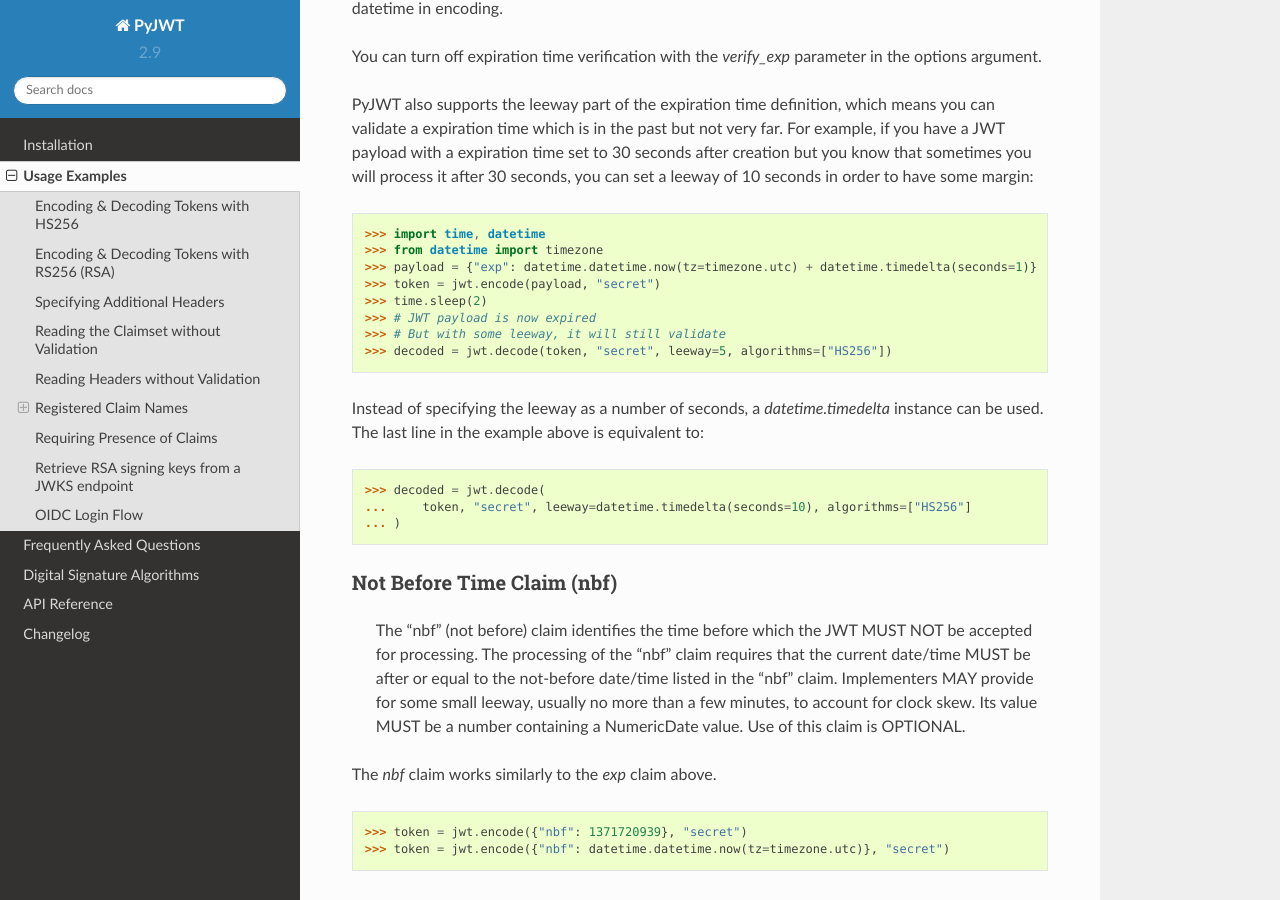
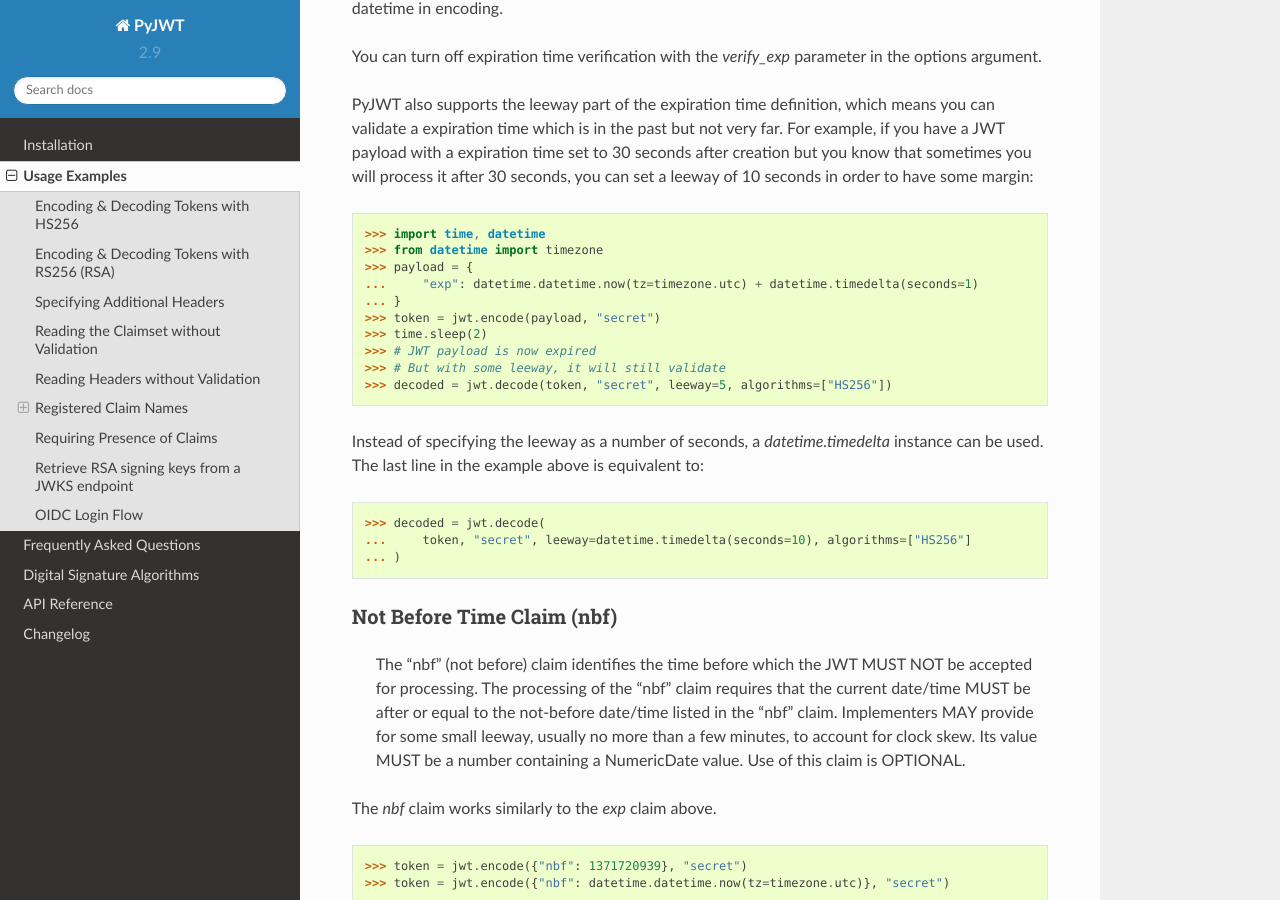
Before and after one commit to jpadilla/pyjwt, a Sphinx documentation site: the page built from docs/usage.rst, in a window 1280 px wide and 900 px high, scrolled down 2892 px. Built offline with Sphinx 7.4.7 and the Read the Docs theme 2.0.0, drawn with Linux system fonts in a browser that asks for light colours; some of the changed text lies outside the part shown.

Commit message:
fix doctest for docs/usage.rst (#986)
* fix doctest for docs/usage.rst

* [pre-commit.ci] auto fixes from pre-commit.com hooks

for more information, see https://pre-commit.ci

* include crypto extra in docs tox-env

---------

Co-authored-by: pre-commit-ci[bot] <66853113+pre-commit-ci[bot]@users.noreply.github.com>

```diff
--- a/docs/usage.rst
+++ b/docs/usage.rst
@@ -159,7 +159,9 @@
 
     >>> import time, datetime
     >>> from datetime import timezone
-    >>> payload = {"exp": datetime.datetime.now(tz=timezone.utc) + datetime.timedelta(seconds=1)}
+    >>> payload = {
+    ...     "exp": datetime.datetime.now(tz=timezone.utc) + datetime.timedelta(seconds=1)
+    ... }
     >>> token = jwt.encode(payload, "secret")
     >>> time.sleep(2)
     >>> # JWT payload is now expired
@@ -250,7 +252,9 @@
 
     >>> payload = {"some": "payload", "aud": "urn:foo"}
     >>> token = jwt.encode(payload, "secret")
-    >>> decoded = jwt.decode(token, "secret", audience=["urn:foo", "urn:bar"], algorithms=["HS256"])
+    >>> decoded = jwt.decode(
+    ...     token, "secret", audience=["urn:foo", "urn:bar"], algorithms=["HS256"]
+    ... )
     >>> try:
     ...     jwt.decode(token, "secret", audience=["urn:invalid"], algorithms=["HS256"])
     ... except jwt.InvalidAudienceError:
@@ -284,9 +288,14 @@
 
 .. code-block:: pycon
 
-    >>> token = jwt.encode({"sub":"1234567890","iat":1371720939}, "secret")
+    >>> token = jwt.encode({"sub": "1234567890", "iat": 1371720939}, "secret")
     >>> try:
-    ...     jwt.decode(token, "secret", options={"require": ["exp", "iss", "sub"]}, algorithms=["HS256"])
+    ...     jwt.decode(
+    ...         token,
+    ...         "secret",
+    ...         options={"require": ["exp", "iss", "sub"]},
+    ...         algorithms=["HS256"],
+    ...     )
     ... except jwt.MissingRequiredClaimError as e:
     ...     print(e)
     ...
@@ -310,7 +319,7 @@
     ...     signing_key,
     ...     audience="https://expenses-api",
     ...     options={"verify_exp": False},
-    ...     algorithms=["RS256"])
+    ...     algorithms=["RS256"],
     ... )
     {'iss': 'https://dev-87evx9ru.auth0.com/', 'sub': 'aW4Cca79xReLWUz0aE2H6kD0O3cXBVtC@clients', 'aud': 'https://expenses-api', 'iat': 1572006954, 'exp': 1572006964, 'azp': 'aW4Cca79xReLWUz0aE2H6kD0O3cXBVtC', 'gty': 'client-credentials'}
 
```
Also changed, not shown: other parts of docs/usage.rst (+3 -1 lines), 1 other file.
